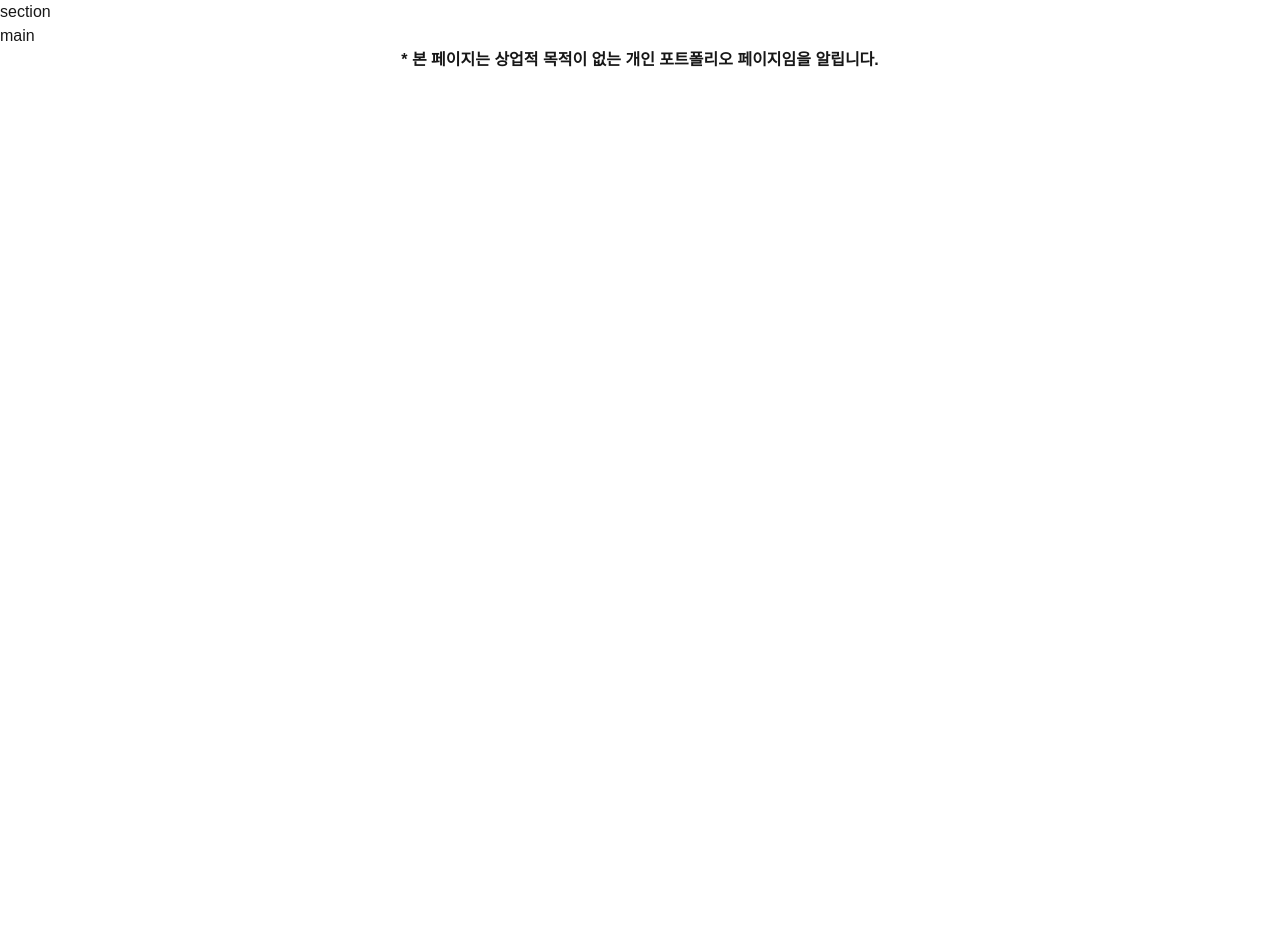
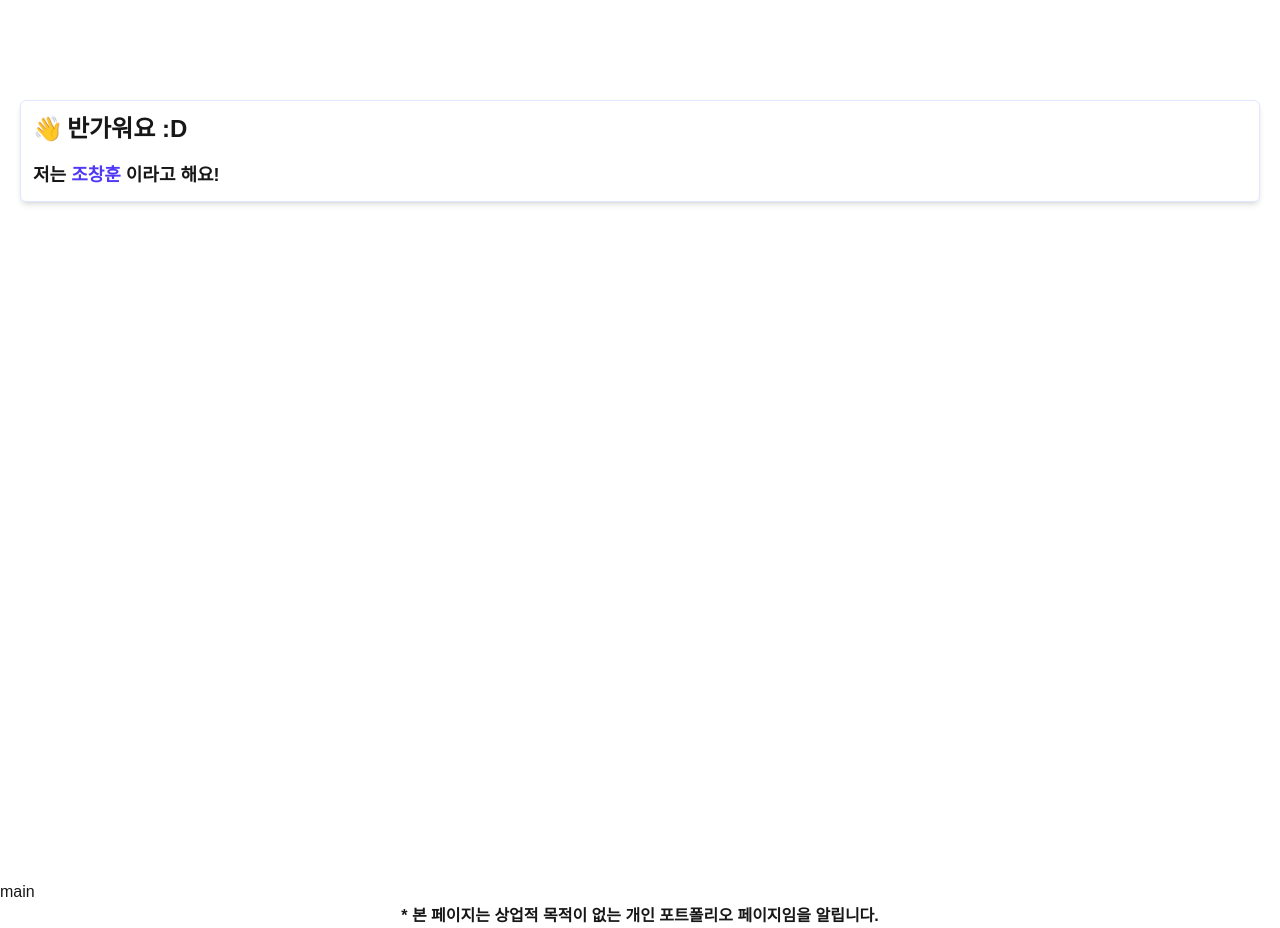
Before and after one commit to hooting76/New_portfolios, a Next.js app: page / in a window 1280 px wide. Before the commit the page ends 800 px from the top, so only its background shows below. Built offline with nearby package versions, Linux system fonts and the light colour scheme.

Commit message:
본문 내용 작업 시작

```diff
--- a/app/_components/Section.tsx
+++ b/app/_components/Section.tsx
@@ -1,7 +1,19 @@
+
 const Section = () => {
     return (
-        <section>
-            section
+        <section className={`w-full h-screen bg-white p-5 mt-20`}>
+            <div className={`p-3 box-border border border-indigo-100 rounded-md shadow-md`}>
+                <h1 className={`text-2xl font-bold border-indigo-300 mb-2 pb-2`}>
+                    <span className={`mr-1`}>👋</span>
+                    반가워요 :D
+                </h1>
+                <h2 className={`text-lg font-semibold`}>
+                    저는 <span className={`font-bold text-indigo-600`}>조창훈</span> 이라고 해요!
+                </h2>
+                <h3>
+                    {/* 얼굴 사진과 간단한 자기소개 / 간단한 인적사항 / 짫은 경력 소개 등 */}
+                </h3>
+            </div>
         </section>
     );
 }
--- a/app/page.tsx
+++ b/app/page.tsx
@@ -5,7 +5,7 @@ import Footer from './_components/Footer';
 
 export default function Home() {
   return (
-    <div className={`max-w-7xl mx-auto my-0`}>
+    <div className={`max-w-7xl mx-auto my-0 flex flex-col`}>
       <Header/>
 
       <Section/>
```
